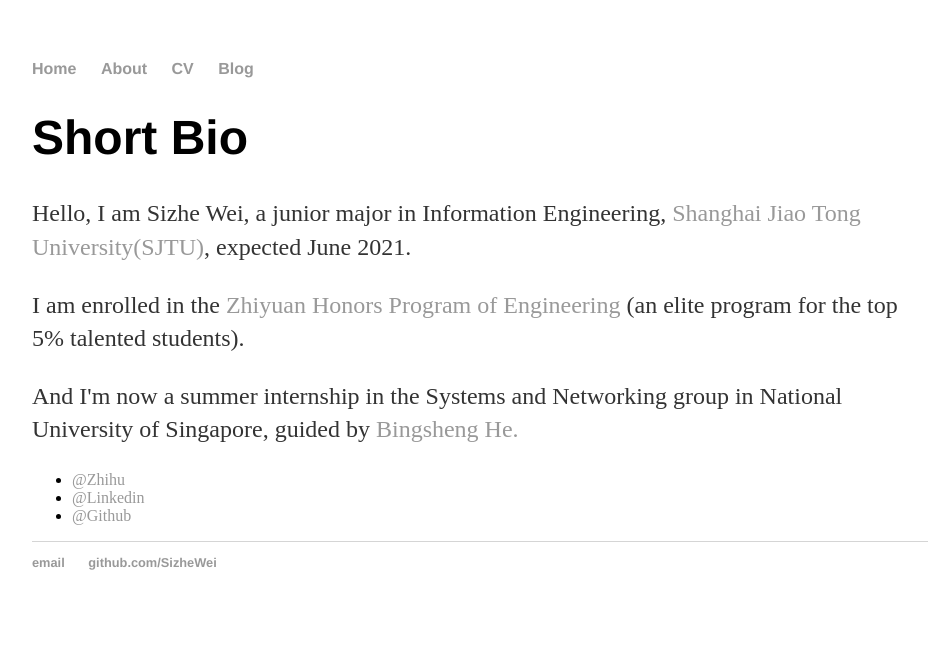
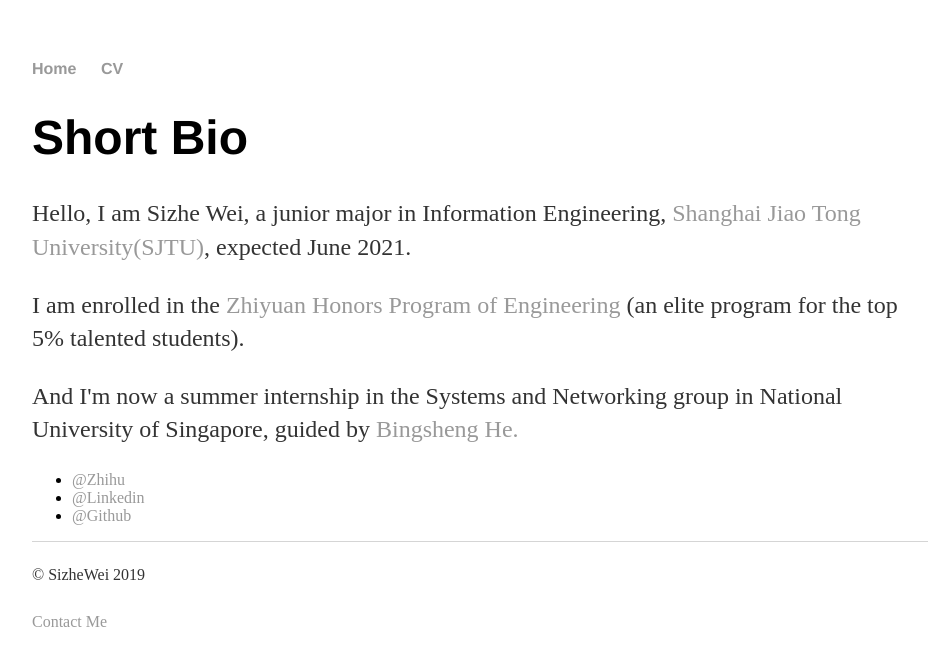
Before and after one commit to SizheWei/SizheWei.github.io, a Jekyll site: the page built from about/index.html, in a window 1280 px wide. Shown: the top 666 px of the page, without its empty margins (160-1088 px from the left). Built offline with Jekyll 4.4.1, drawn with Linux system fonts in a browser that asks for light colours.

```diff
--- a/_layouts/default.html
+++ b/_layouts/default.html
@@ -1,5 +1,5 @@
 <!DOCTYPE html>
-	<html>
+	<html lang='en'>
 		<head>
 			<title>{{ page.title }}</title>
 			<!-- link to main stylesheet -->
@@ -9,9 +9,9 @@
 			<nav>
 	    		<ul>
 	        		<li><a href="/">Home</a></li>
-		        	<li><a href="/about/">About</a></li>
+		        	<!-- <li><a href="/about/">About</a></li> -->
 	        		<li><a href="/cv/">CV</a></li>
-	        		<li><a href="/blog/">Blog</a></li>
+	        		<!-- <li><a href="/blog/">Blog</a></li> -->
 	    		</ul>
 			</nav>
 			<div class="container">
@@ -20,10 +20,14 @@
 
 			</div><!-- /.container -->
 			<footer>
-	    		<ul>
-	        		<li><a href="mailto:sizhewei@sjtu.edu.cn">email</a></li>
-	        		<li><a href="https://github.com/SizheWei">github.com/SizheWei</a></li>
-				</ul>
+					<div class="row">
+							<div class="col-sm-8">
+							<p><small>&copy; SizheWei 2019</small></p>
+							</div>
+							<div class="col-sm-4">
+							<p class="pull-right"><small><a href="sizhewei@sjtu.edu.cn" title="Contact Me">Contact Me</a></small></p>
+							</div>
+					</div>
 			</footer>
 		</body>
 	</html>
```
